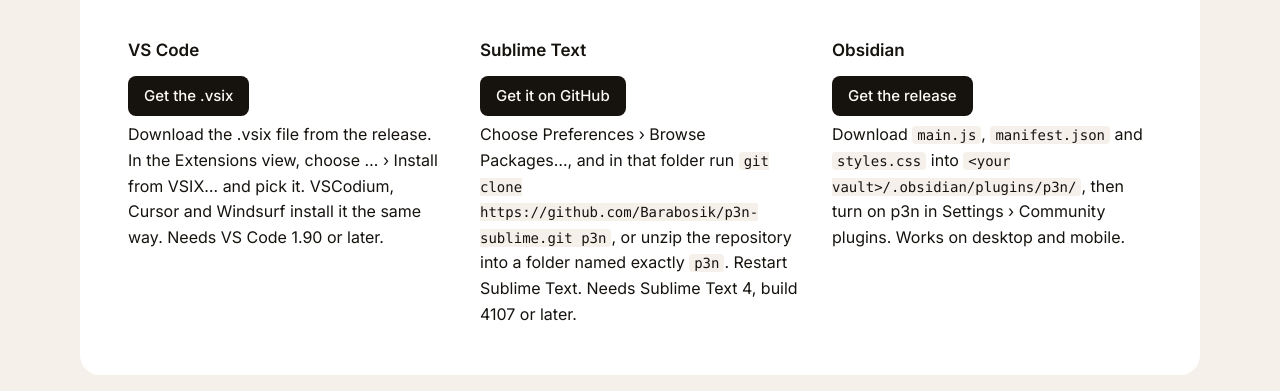
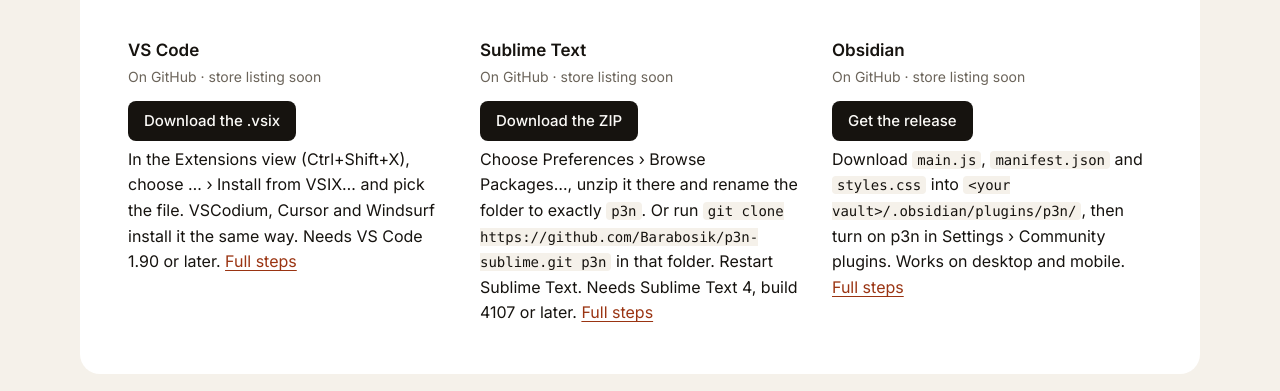
Before and after one commit to Barabosik/Barabosik.github.io, a website built with Vite: page p3n/index.html in a window 1280 px wide. Shown: the part 2673-3064 px from the top of the page. Built offline with nearby package versions, Linux system fonts and the light colour scheme.

Commit message:
p3n page: editors labelled On GitHub, store listing soon; direct .vsix and Sublime 0.1.0 ZIP

```diff
--- a/p3n/index.html
+++ b/p3n/index.html
@@ -180,18 +180,21 @@
           <dl class="steps">
             <div>
               <dt>VS Code</dt>
-              <dd class="get"><a class="btn btn-ink" href="https://github.com/Barabosik/p3n-vscode/releases/latest">Get the .vsix</a></dd>
-              <dd>Download the .vsix file from the release. In the Extensions view, choose … › Install from VSIX… and pick it. VSCodium, Cursor and Windsurf install it the same way. Needs VS Code 1.90 or later.</dd>
+              <dd class="where">On GitHub · store listing soon</dd>
+              <dd class="get"><a class="btn btn-ink" href="https://github.com/Barabosik/p3n-vscode/releases/latest/download/p3n-vscode-0.1.0.vsix">Download the .vsix</a></dd>
+              <dd>In the Extensions view (Ctrl+Shift+X), choose … › Install from VSIX… and pick the file. VSCodium, Cursor and Windsurf install it the same way. Needs VS Code 1.90 or later. <a href="https://github.com/Barabosik/p3n-vscode#install">Full steps</a></dd>
             </div>
             <div>
               <dt>Sublime Text</dt>
-              <dd class="get"><a class="btn btn-ink" href="https://github.com/Barabosik/p3n-sublime">Get it on GitHub</a></dd>
-              <dd>Choose Preferences › Browse Packages…, and in that folder run <code>git clone https://github.com/Barabosik/p3n-sublime.git p3n</code>, or unzip the repository into a folder named exactly <code>p3n</code>. Restart Sublime Text. Needs Sublime Text 4, build 4107 or later.</dd>
+              <dd class="where">On GitHub · store listing soon</dd>
+              <dd class="get"><a class="btn btn-ink" href="https://github.com/Barabosik/p3n-sublime/archive/refs/tags/0.1.0.zip">Download the ZIP</a></dd>
+              <dd>Choose Preferences › Browse Packages…, unzip it there and rename the folder to exactly <code>p3n</code>. Or run <code>git clone https://github.com/Barabosik/p3n-sublime.git p3n</code> in that folder. Restart Sublime Text. Needs Sublime Text 4, build 4107 or later. <a href="https://github.com/Barabosik/p3n-sublime#install">Full steps</a></dd>
             </div>
             <div>
               <dt>Obsidian</dt>
+              <dd class="where">On GitHub · store listing soon</dd>
               <dd class="get"><a class="btn btn-ink" href="https://github.com/Barabosik/p3n-obsidian/releases/latest">Get the release</a></dd>
-              <dd>Download <code>main.js</code>, <code>manifest.json</code> and <code>styles.css</code> into <code>&lt;your vault&gt;/.obsidian/plugins/p3n/</code>, then turn on p3n in Settings › Community plugins. Works on desktop and mobile.</dd>
+              <dd>Download <code>main.js</code>, <code>manifest.json</code> and <code>styles.css</code> into <code>&lt;your vault&gt;/.obsidian/plugins/p3n/</code>, then turn on p3n in Settings › Community plugins. Works on desktop and mobile. <a href="https://github.com/Barabosik/p3n-obsidian#install">Full steps</a></dd>
             </div>
           </dl>
         </article>
--- a/p3n/style.css
+++ b/p3n/style.css
@@ -171,6 +171,7 @@ code { font: 14px / 1.5 var(--mono); background: var(--tint); border-radius: 4px
 .steps { grid-column: 1 / -1; display: grid; grid-template-columns: repeat(3, minmax(0, 1fr)); gap: 32px; padding: 40px 48px 48px; }
 .steps dt { font-weight: 600; }
 .steps dd { margin-top: 6px; font-size: 16px; line-height: 1.6; }
+.steps dd.where { margin-top: 2px; font-size: var(--s-small); color: var(--muted); }
 .steps dd.get { margin-top: 12px; }
 .steps .btn { min-height: 40px; padding: 0 16px; font-size: 15px; }
 .steps a:not(.btn), .fact a, .foot a { color: var(--accent-ink); }
```
